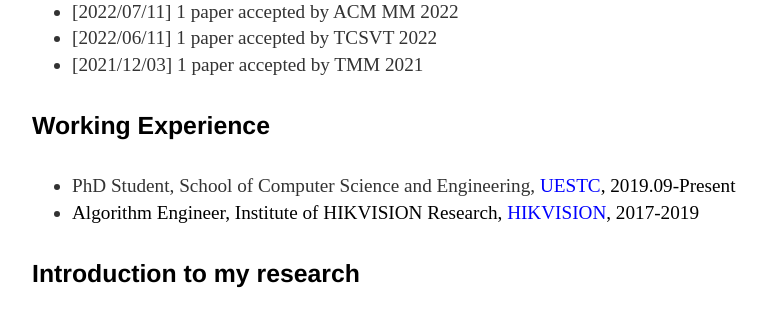
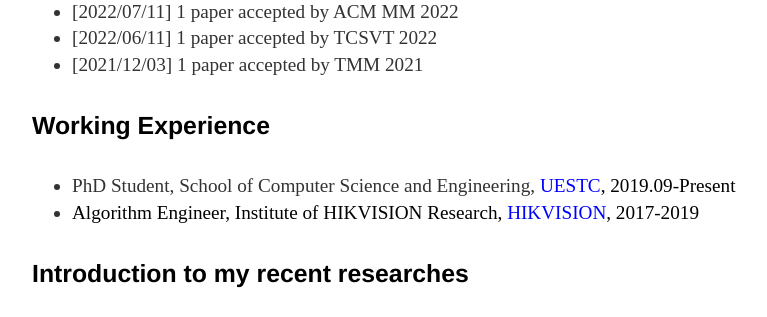
Before and after one commit to cfm-wxh/xuanhanwang.github.io, a Jekyll site: the page built from index.html, in a window 1280 px wide and 900 px high, scrolled down 751 px, cut to the strip 0-317 px from the top of the window. Shown: the whole strip, without its empty margins (160-927 px from the left). Built offline with Jekyll 4.4.1, drawn with Linux system fonts in a browser that asks for light colours.

Commit message:
Update index.html

```diff
--- a/index.html
+++ b/index.html
@@ -45,7 +45,7 @@ title: Xuanhan Wang, UESTC
 	<li><font><font color="#000000">Algorithm Engineer,&nbsp;Institute of HIKVISION Research, </font><font color="#0000ff">HIKVISION</font><font color="#000000">,&nbsp;</font></font><font color="#000000" >2017-2019</font></li>
 </ul>
 
-<h4>Introduction to my research</h4>
+<h4>Introduction to my recent researches</h4>
 <ul>
 <video width="820" height="460" controls>
   <source type="video/mp4" src="https://user-images.githubusercontent.com/57584090/190895447-1f8fab88-49dc-4c53-86d8-7af0394fd5ff.mp4">
```
